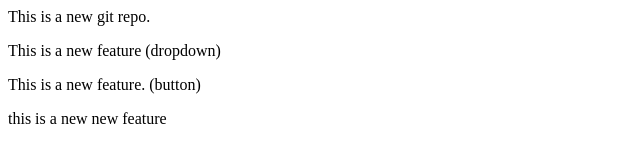
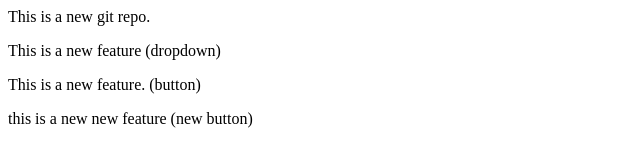
Before and after one commit to runaway1717/LocalRepo, a plain HTML site: page index.html in a window 1280 px wide. Shown: the whole page, without its empty margins (0-640 px from the left). Drawn offline with Linux system fonts and the light colour scheme.

Commit message:
new button

```diff
--- a/index.html
+++ b/index.html
@@ -1,4 +1,4 @@
 <p>This is a new git repo.</p>
 <p>This is a new feature (dropdown)</p>
 <p>This is a new feature. (button)</p>
-<p> this is a new new feature </p>
+<p> this is a new new feature (new button)</p>
```
